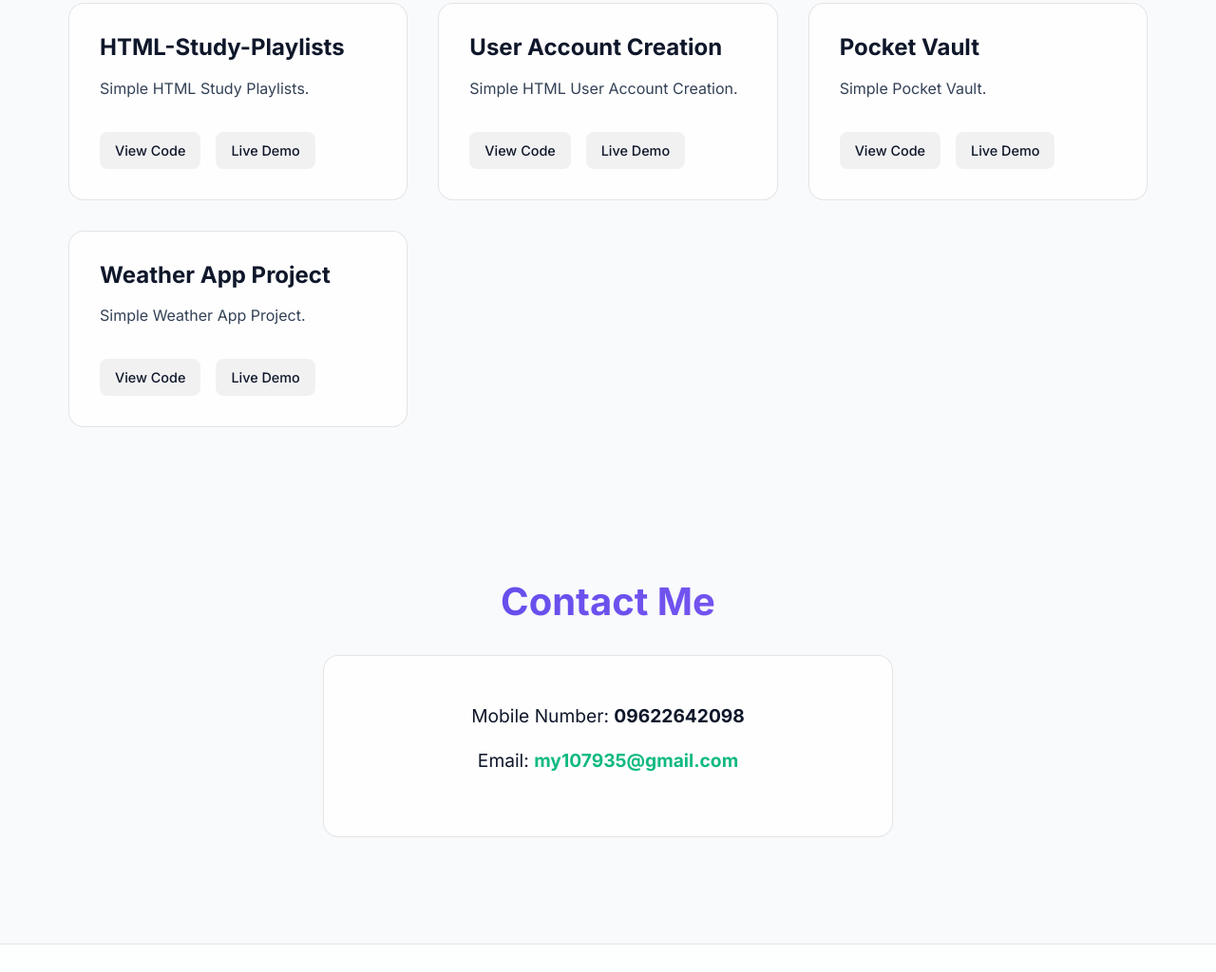
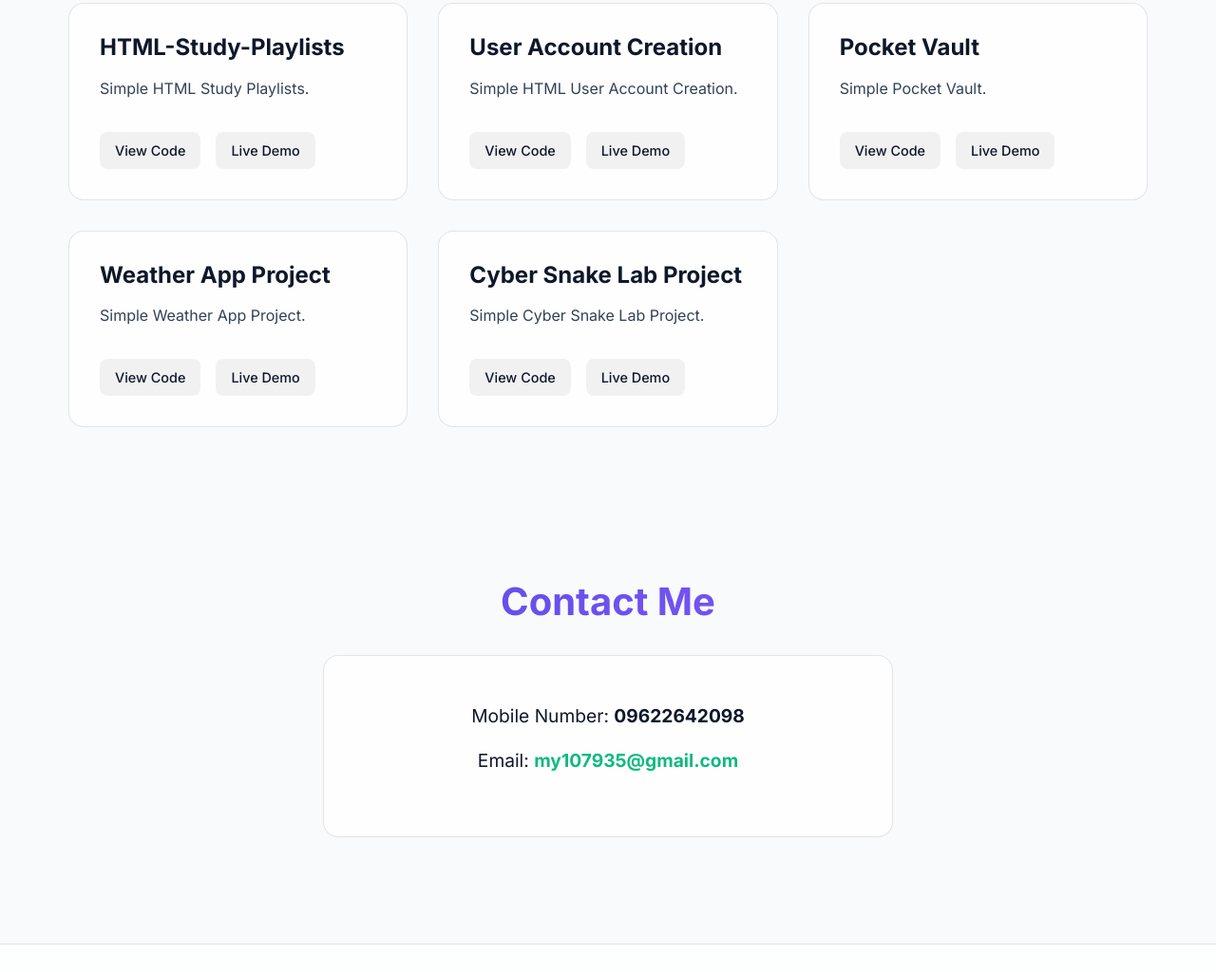
Before and after one commit to I-van06/my-css-portfolio, a plain HTML site: page index.html in a window 1280 px wide. Shown: the part 2097-3121 px from the top of the page at 95% size. Drawn offline with Linux system fonts and the light colour scheme.

Commit message:
added Cyber Snake Lab Project
added another project, a simple Cyber Snake Lab Project

```diff
--- a/index.html
+++ b/index.html
@@ -159,6 +159,16 @@
                     </div>
                 </article>
 
+                <!-- Project 11 -->
+                <article class="project-card">
+                    <h3>Cyber Snake Lab Project</h3>
+                    <p>Simple Cyber Snake Lab Project.</p>
+                    <div class="project-links">
+                        <a href="https://github.com/I-van06/cyber-snake-lab-project" target="_blank" class="btn">View Code</a>
+                        <a href="https://cyber-snake-lab-project.vercel.app/" target="_blank" class="btn">Live Demo</a>
+                    </div>
+                </article>
+
             </div>
         </section>
 
```
